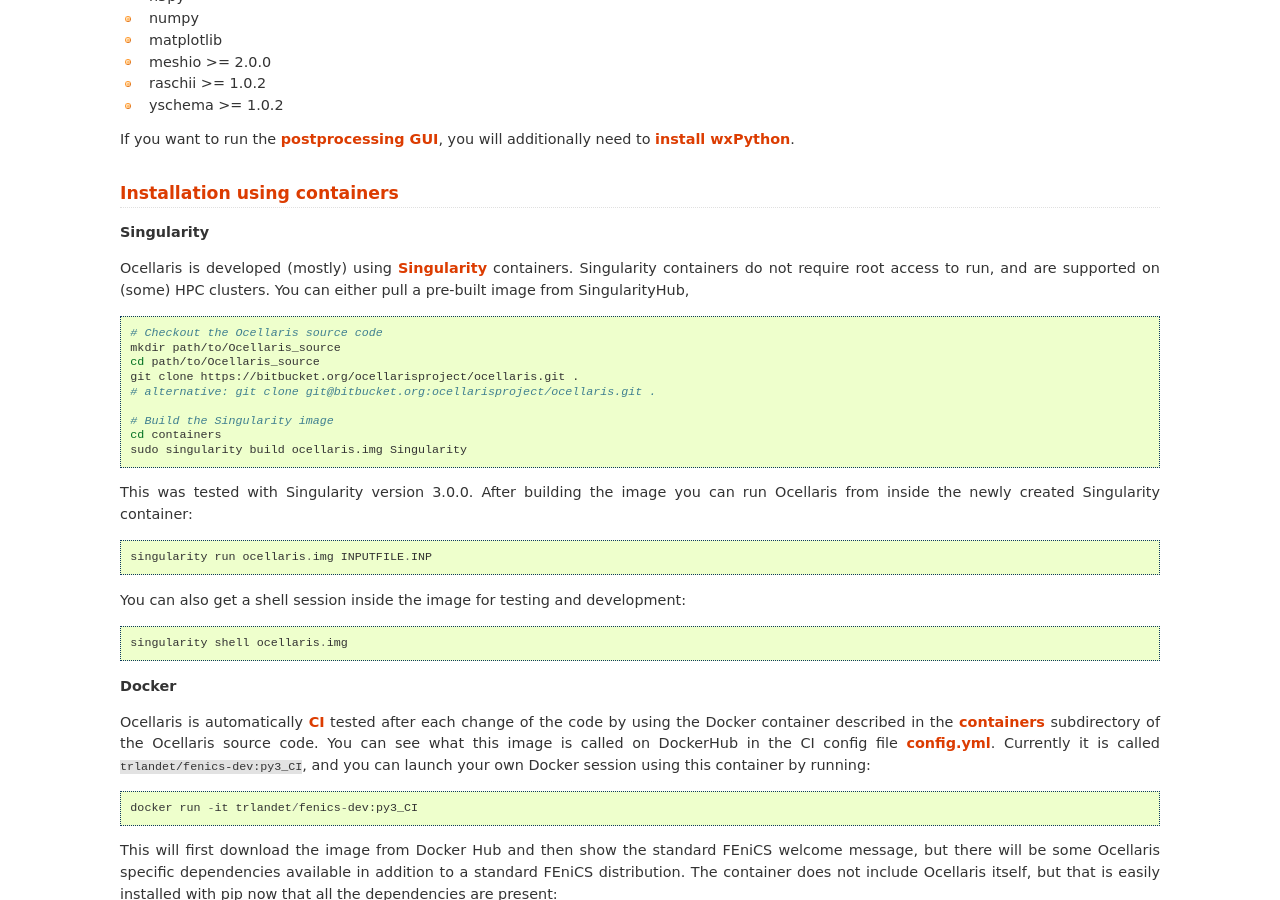
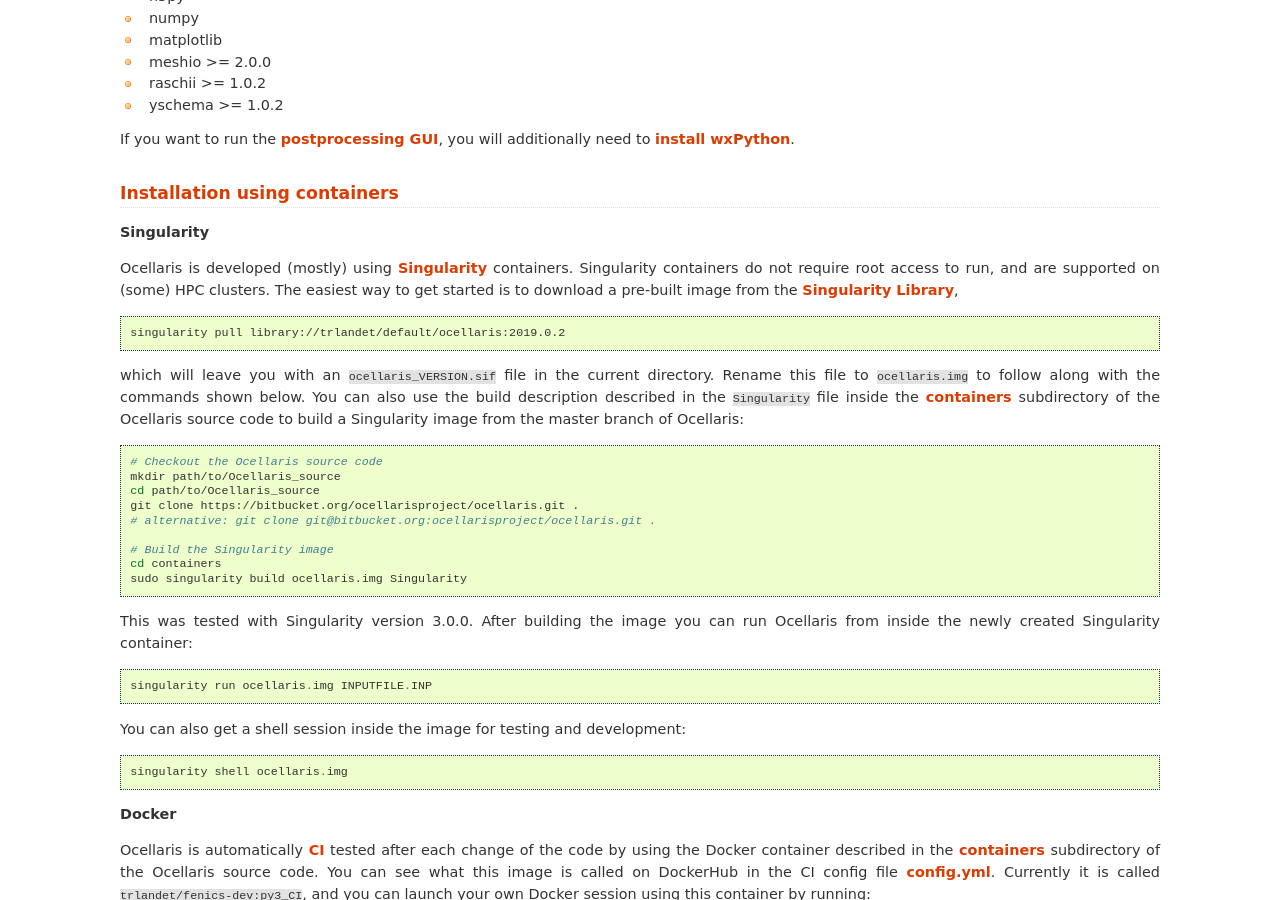
Before and after one commit to TormodLandet/Ocellaris, a Sphinx documentation site: the page built from documentation/user_guide/install.rst, in a window 1280 px wide and 900 px high, scrolled down 1000 px. Built offline with Sphinx 7.4.7, drawn with Linux system fonts in a browser that asks for light colours.

Commit message:
Upload Singularity image to the Library

```diff
--- a/documentation/user_guide/install.rst
+++ b/documentation/user_guide/install.rst
@@ -56,13 +56,13 @@
 
 **Singularity**
 
-Ocellaris is developed (mostly) using Singularity_ containers. Singularity containers do not require root access to run, and are supported on (some) HPC clusters. You can either pull a pre-built image from SingularityHub,
+Ocellaris is developed (mostly) using Singularity_ containers. Singularity containers do not require root access to run, and are supported on (some) HPC clusters. The easiest way to get started is to download a pre-built image from the `Singularity Library <https://cloud.sylabs.io/library/trlandet/default/ocellaris>`_,
 
-.. code-block: bash
+.. code-block:: bash
 
   singularity pull library://trlandet/default/ocellaris:2019.0.2
 
- which will leave you with an ``ocellaris.sif`` file in the current director, or you you can use the build description described in the ``Singularity`` file inside the  containers_ subdirectory of the Ocellaris source code. To build a Singularity image from the master branch of Ocellaris run:
+which will leave you with an ``ocellaris_VERSION.sif`` file in the current directory. Rename this file to ``ocellaris.img`` to follow along with the commands shown below. You can also use the build description described in the ``Singularity`` file inside the  containers_ subdirectory of the Ocellaris source code to build a Singularity image from the master branch of Ocellaris:
 
 .. code:: shell
 
```
Also changed, not shown: 1 other file.
